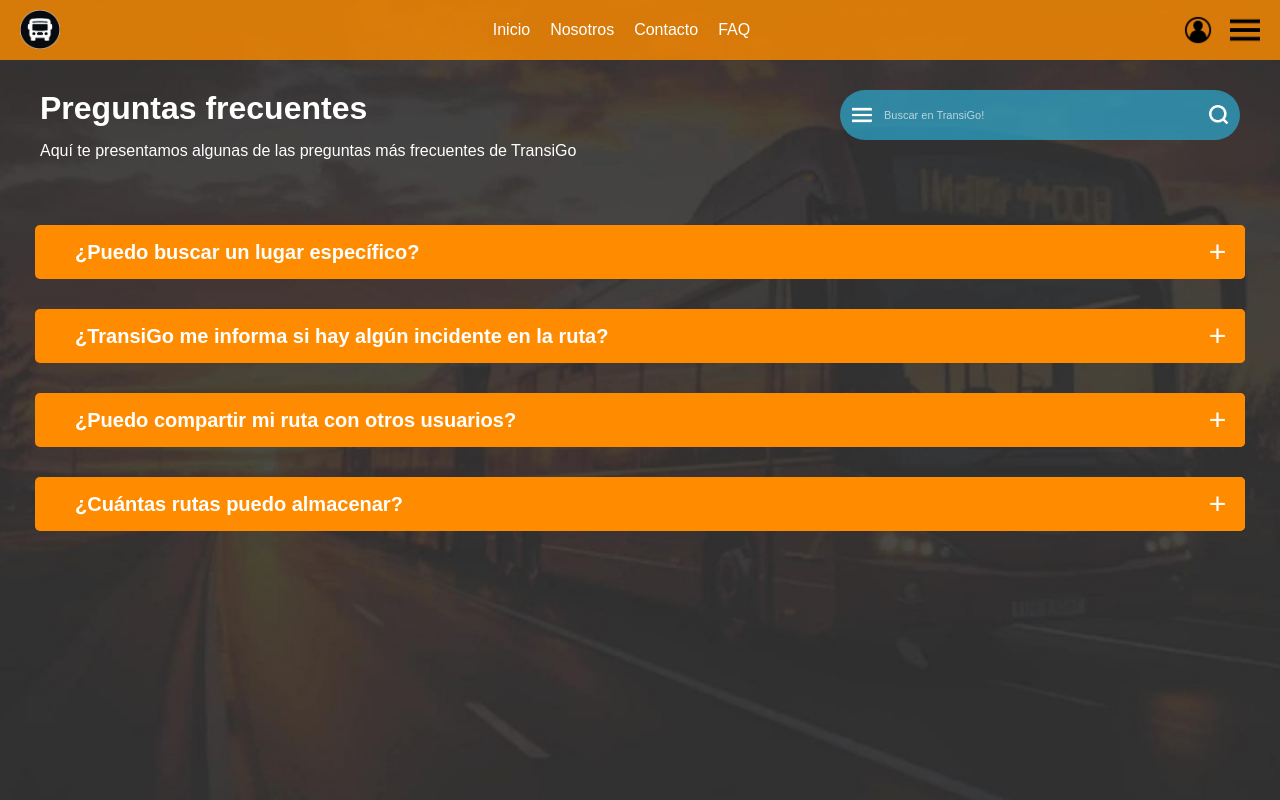
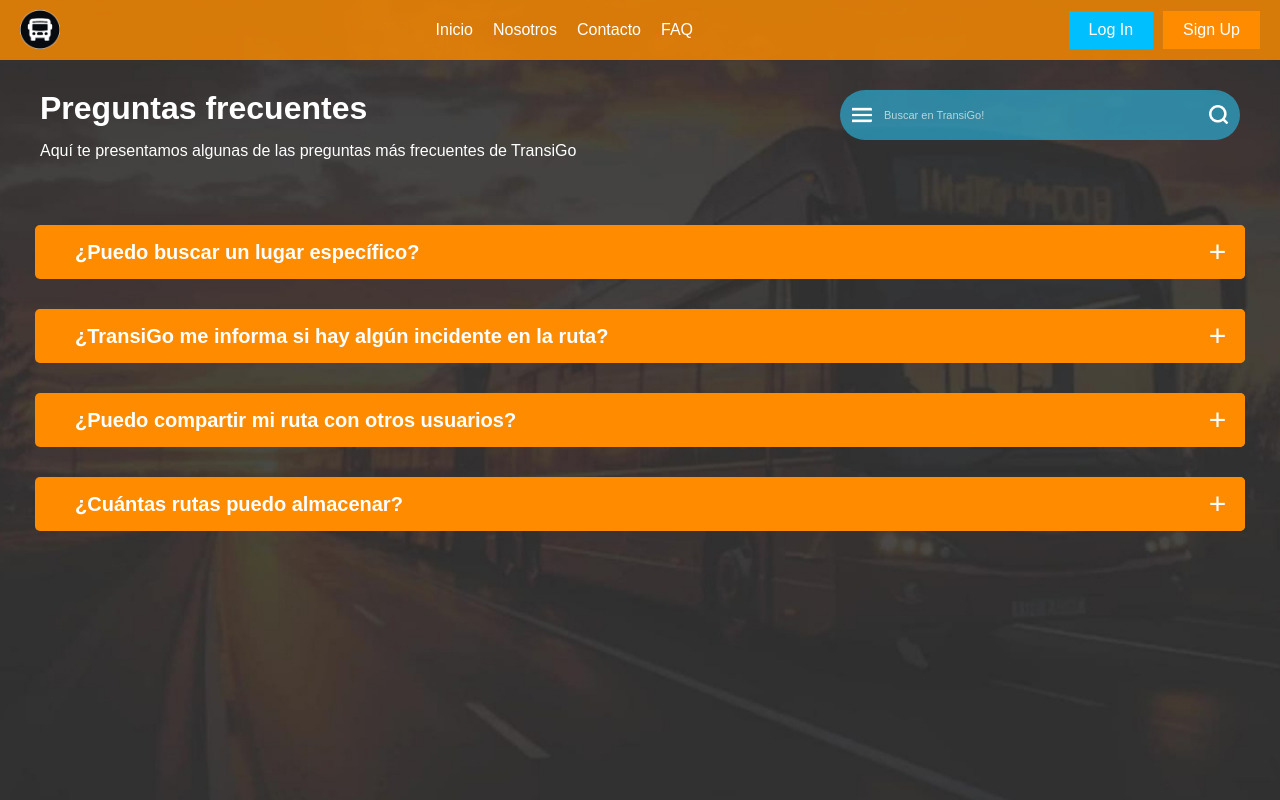
Before and after one commit to faberh12/TransiGO-, a React (Vite) app: page /FAQ in a window 1280 px wide. Built offline with nearby package versions, Linux system fonts and the light colour scheme.

Commit message:
Header component added to FAQ

```diff
--- a/src/components/FAQ.jsx
+++ b/src/components/FAQ.jsx
@@ -1,6 +1,7 @@
 import { useState } from 'react';
 import React from "react";
 import './FAQ.css';
+import { Header } from './Header/Header';
 
 
 export function FAQ() {
@@ -40,22 +41,7 @@
   };
   return(
     <div className="container">
-      <div className="header-container">
-        {/* Barra de navegación */}
-        <nav className="navbar">
-          <div className="logo" />
-            <ul className="nav-links">
-              <li>Inicio</li>
-              <li>Nosotros</li>
-              <li>Contacto</li>
-              <li>FAQ</li>
-            </ul>
-          <div className="header-buttons">
-            <button className="count-btn"></button>
-            <button className="menu-btn"></button>
-          </div>
-        </nav>
-      </div>
+      <Header/>
       <div className="inter-container">
         <div className="title">
           <h1>Preguntas frecuentes</h1>
```
